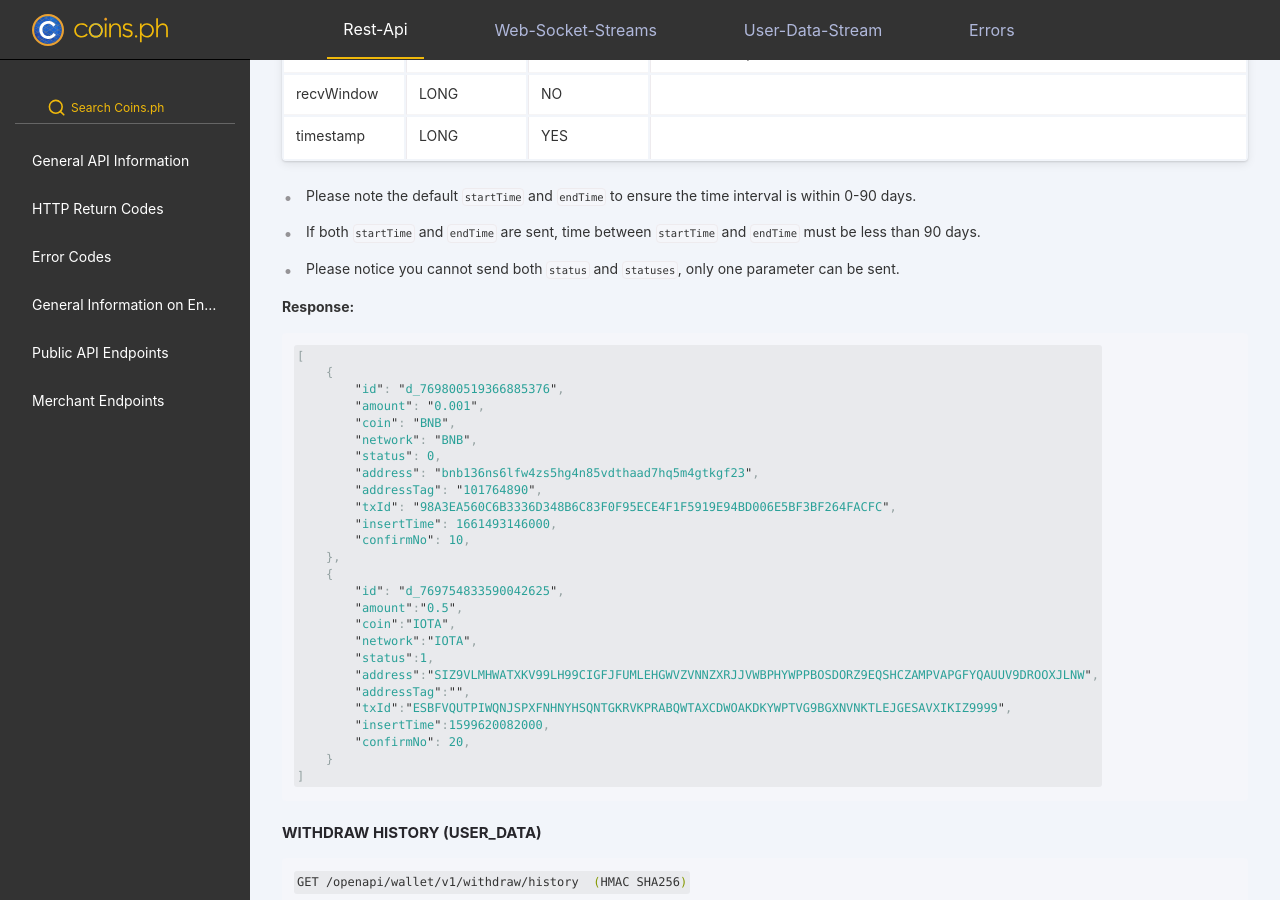
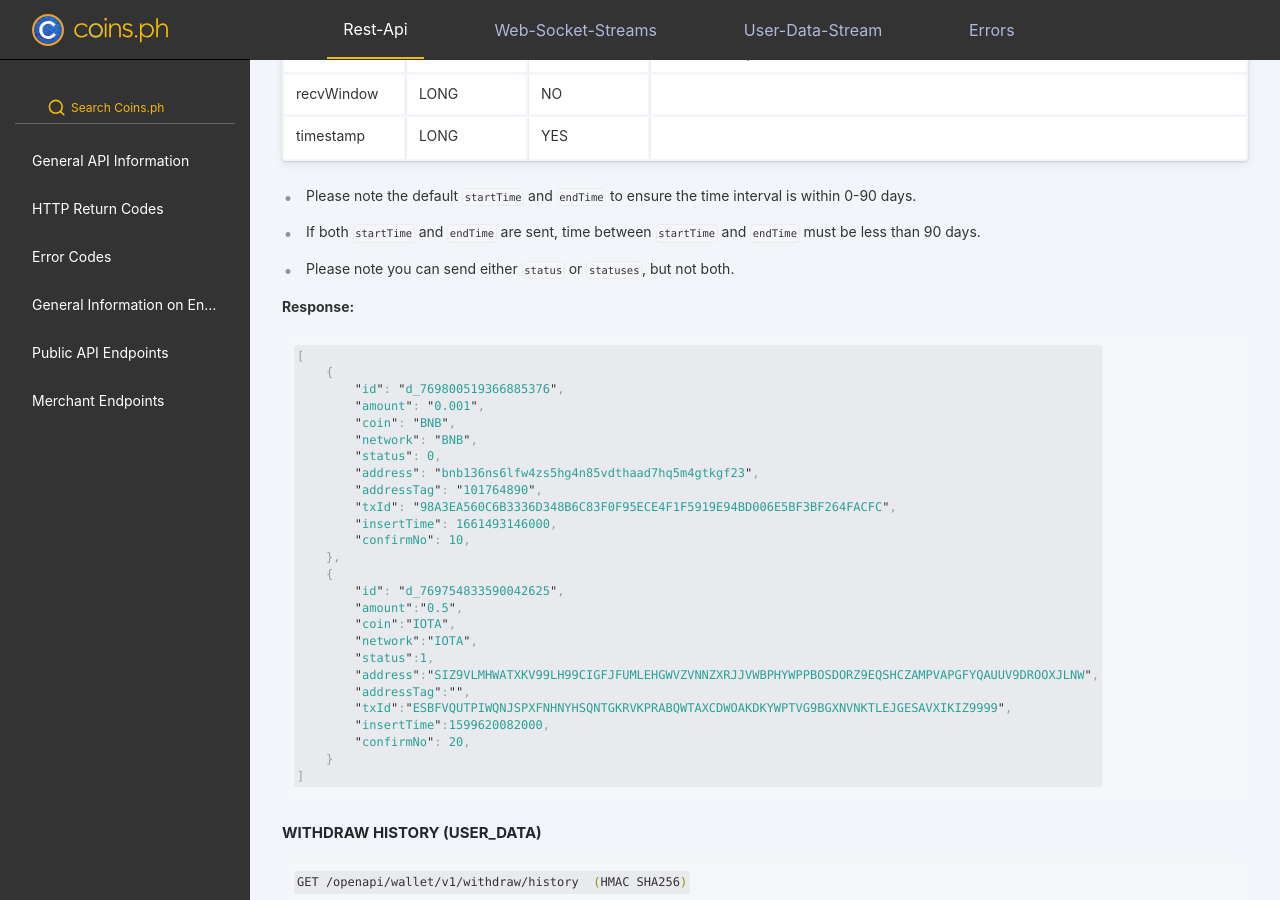
Before and after one commit to coins-docs/coins-docs.github.io, a Jekyll site: the page built from docs/rest-api.md, in a window 1280 px wide and 900 px high, scrolled down 14497 px. Built offline with Jekyll 4.4.1, drawn with Linux system fonts in a browser that asks for light colours; part of the change alters nothing that is shown.

Commit message:
Update rest-api.md

````diff
--- a/docs/rest-api.md
+++ b/docs/rest-api.md
@@ -716,7 +716,7 @@ Fetch deposit history.
 
 * If both `startTime` and `endTime` are sent, time between `startTime` and `endTime` must be less than 90 days.
 
-* Please notice you cannot send both `status` and `statuses`, only one parameter can be sent.
+* Please note you can send either `status` or `statuses`, but not both.
 
 
 **Response:**
@@ -4121,7 +4121,7 @@ POST openapi/migration/v4/sellorder
 ```
 
 This endpoint converts digital assets into real-world cash, making it easy for users to withdraw their funds as cash. It provides a streamlined and secure process for cashing out, ensuring that users can access their funds quickly and easily. Additionally, this API endpoint ensures that users' financial information is kept secure and confidential, providing a safe and reliable way to withdraw funds.
-It is best to no longer use this endpoint, only compatible with the old endpoint.
+It is best to no longer use this endpoint; it is only compatible with the old endpoint.
 
 Name        | Type   | Mandatory | Description
 ------------|--------|-----------| ------------
@@ -4172,7 +4172,7 @@ GET openapi/migration/v4/sellorder/{sell_order_id}
 ```
 
 This endpoint retrieves information about a previously executed sell order that involved a cash-out of fiat currency.
-It is best to no longer use this endpoint, only compatible with the old endpoint.
+It is best to no longer use this endpoint; it is only compatible with the old endpoint.
 
 **Parameters:**
 
@@ -4193,7 +4193,7 @@ POST openapi/migration/v4/validate-field
 ```
 
 This endpoint validates field values for fiat sell order to ensure that the values provided for the different fields are valid before the actual cashout process begins.
-It is best to no longer use this endpoint, only compatible with the old endpoint.
+It is best to no longer use this endpoint; it is only compatible with the old endpoint.
 
 **Parameters:**
 
@@ -4218,7 +4218,7 @@ GET openapi/migration/v4/payout-outlets/{id}
 ```
 
 This endpoint retrieves a list of supported payout outlets for fiat sell orders. It is designed to provide users with a comprehensive list of available payout options so they can select the one that is most convenient for them.
-It is best to no longer use this endpoint, only compatible with the old endpoint.
+It is best to no longer use this endpoint; it is only compatible with the old endpoint.
 
 **Parameters:**
 
@@ -4243,7 +4243,7 @@ GET openapi/migration/v4/payout-outlet-categories/{id}
 ```
 
 This endpoint retrieves the list of payout outlet categories that are supported for fiat sell orders. Payout outlet categories are used to classify and organize the different payout outlet options that are available to users when they choose to cash out their fiat currency. This endpoint takes no parameters and returns a JSON response that includes an array of payout outlet categories.
-It is best to no longer use this endpoint, only compatible with the old endpoint.
+It is best to no longer use this endpoint; it is only compatible with the old endpoint.
 
 **Parameters:**
 
@@ -4265,7 +4265,7 @@ GET openapi/migration/v4/payout-outlet-fees
 ```
 
 This endpoint retrieves the current payout outlet fees for the supported payout outlets for fiat sell orders. Payout outlet fees are the fees charged by the payout outlet providers for processing the cash-out transactions. This endpoint takes no parameters and returns a JSON response that includes an array of payout outlet fees.
-It is best to no longer use this endpoint, only compatible with the old endpoint.
+It is best to no longer use this endpoint; it is only compatible with the old endpoint.
 
 **Parameters:**
 
````
